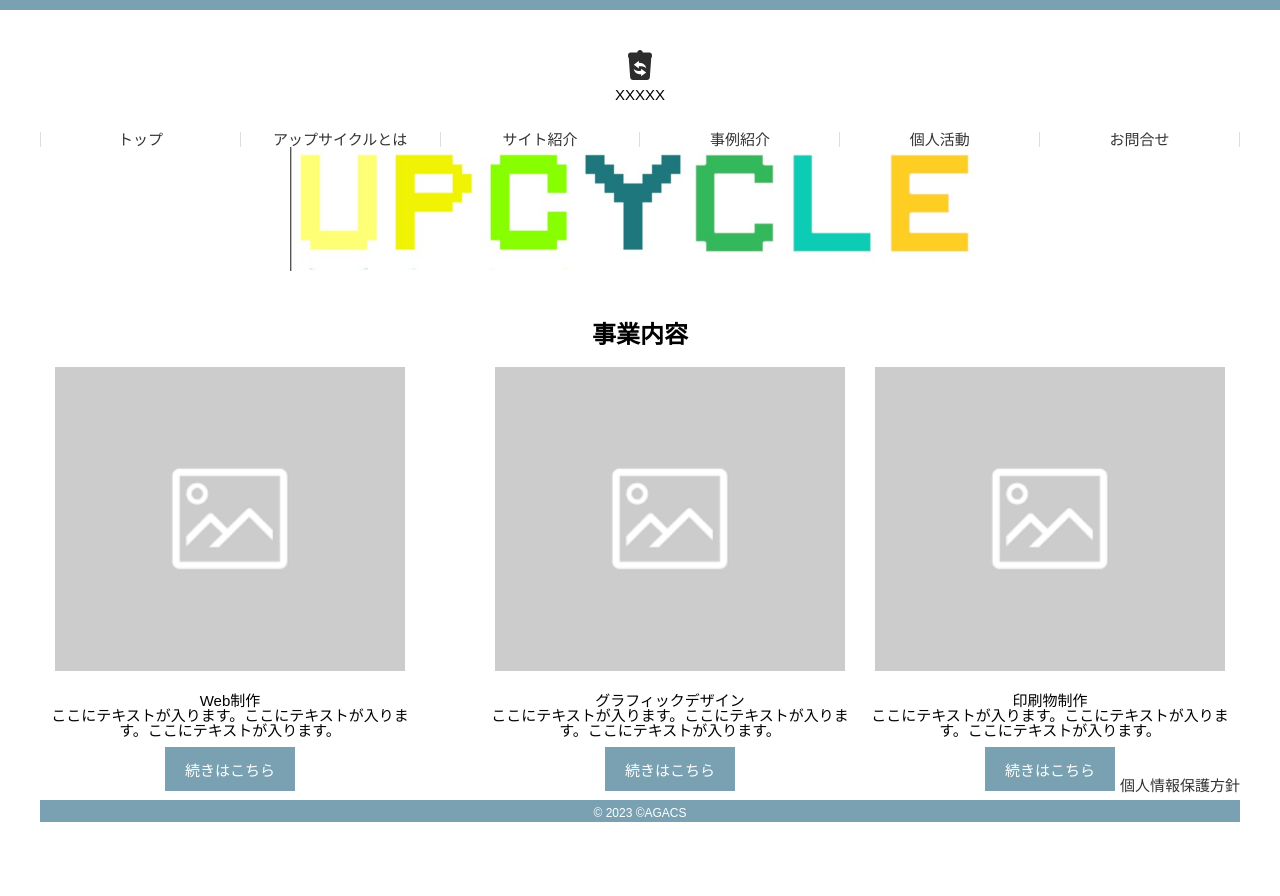
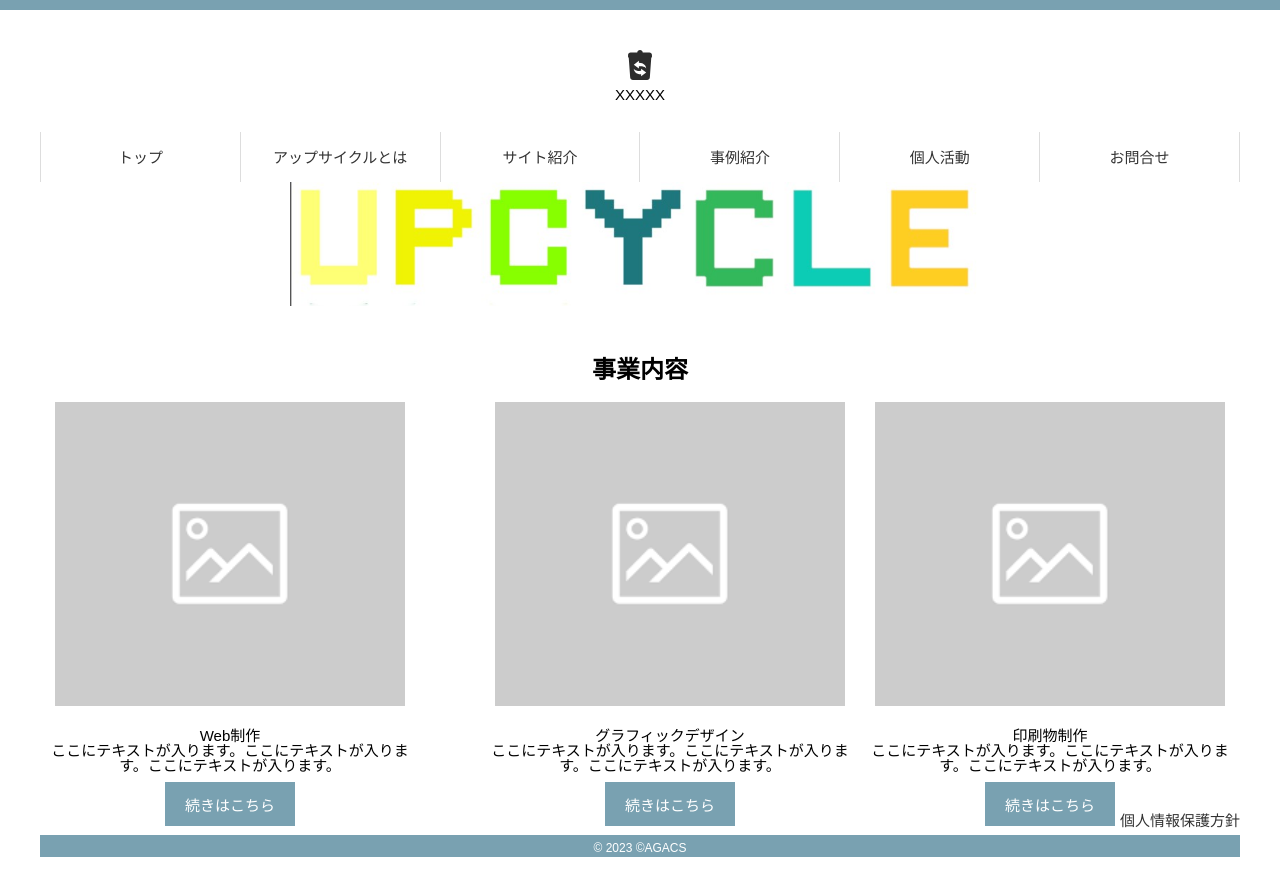
Before and after one commit to appcycle-o-2/appcycle-o-2.github.io, a plain HTML site: page ホーム画面.html in a window 1280 px wide. Before the commit the page ends 862 px from the top, so only its background shows below. Drawn offline with Linux system fonts and the light colour scheme.

Commit message:
見た目の修正

```diff
--- a/site.css
+++ b/site.css
@@ -24,17 +24,24 @@ a {
 }
 .header ul {
   display: flex;
+  height: 50px;
 }
 .header ul li{
     width: 200px;
     text-align: center;
     border-right: 1px solid #ddd;
+    position: relative;
 }
 .header ul li:first-child{
     border-left: 1px solid #ddd;
 }
 .header ul li a {
+  width: 150px;
   display: block;
+  position: absolute;
+  top: 50%;
+  left: 50%;
+  transform: translate(-50%, -50%);
 }
 .header_img {
   text-align: center;
```
